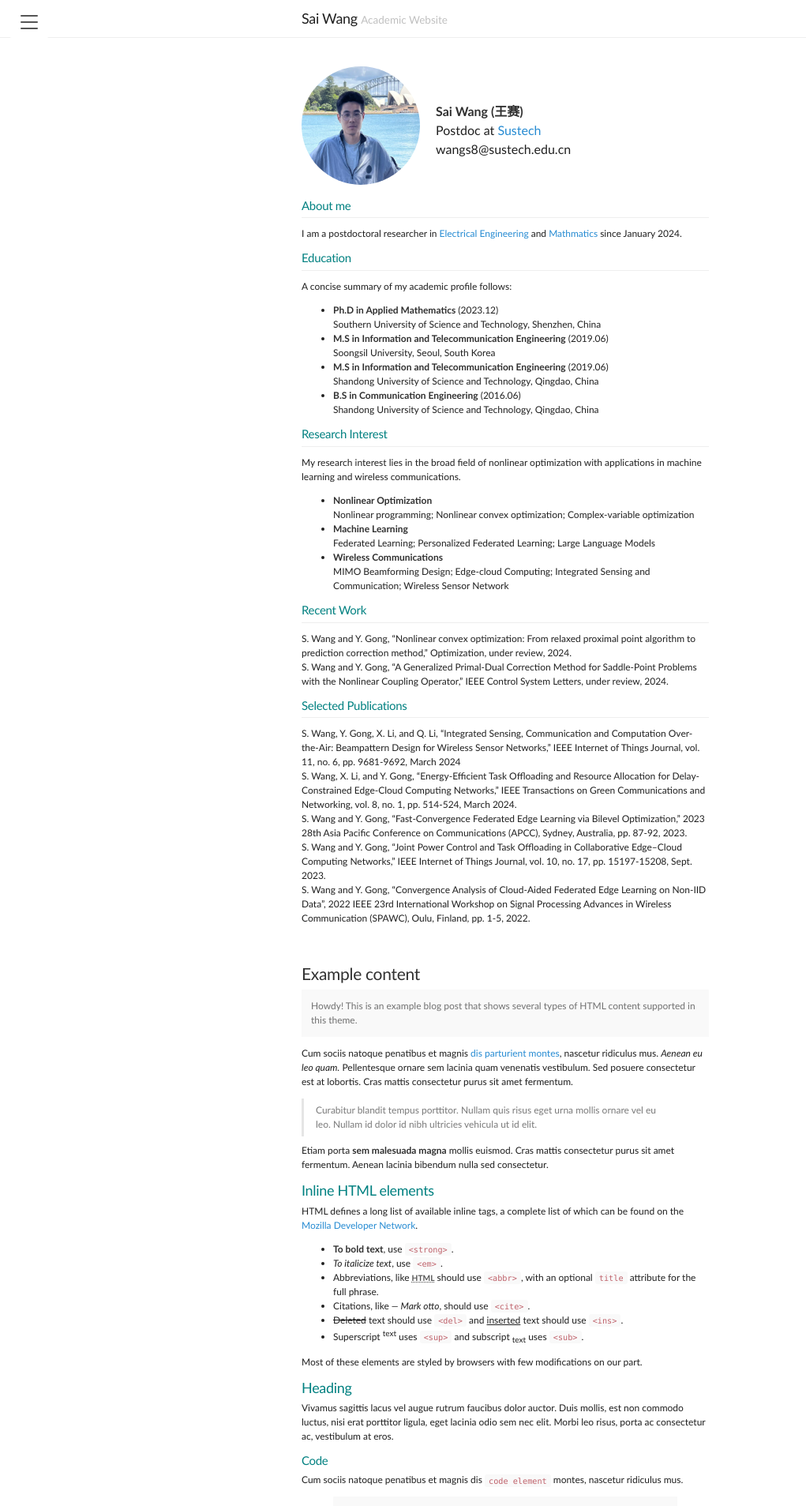
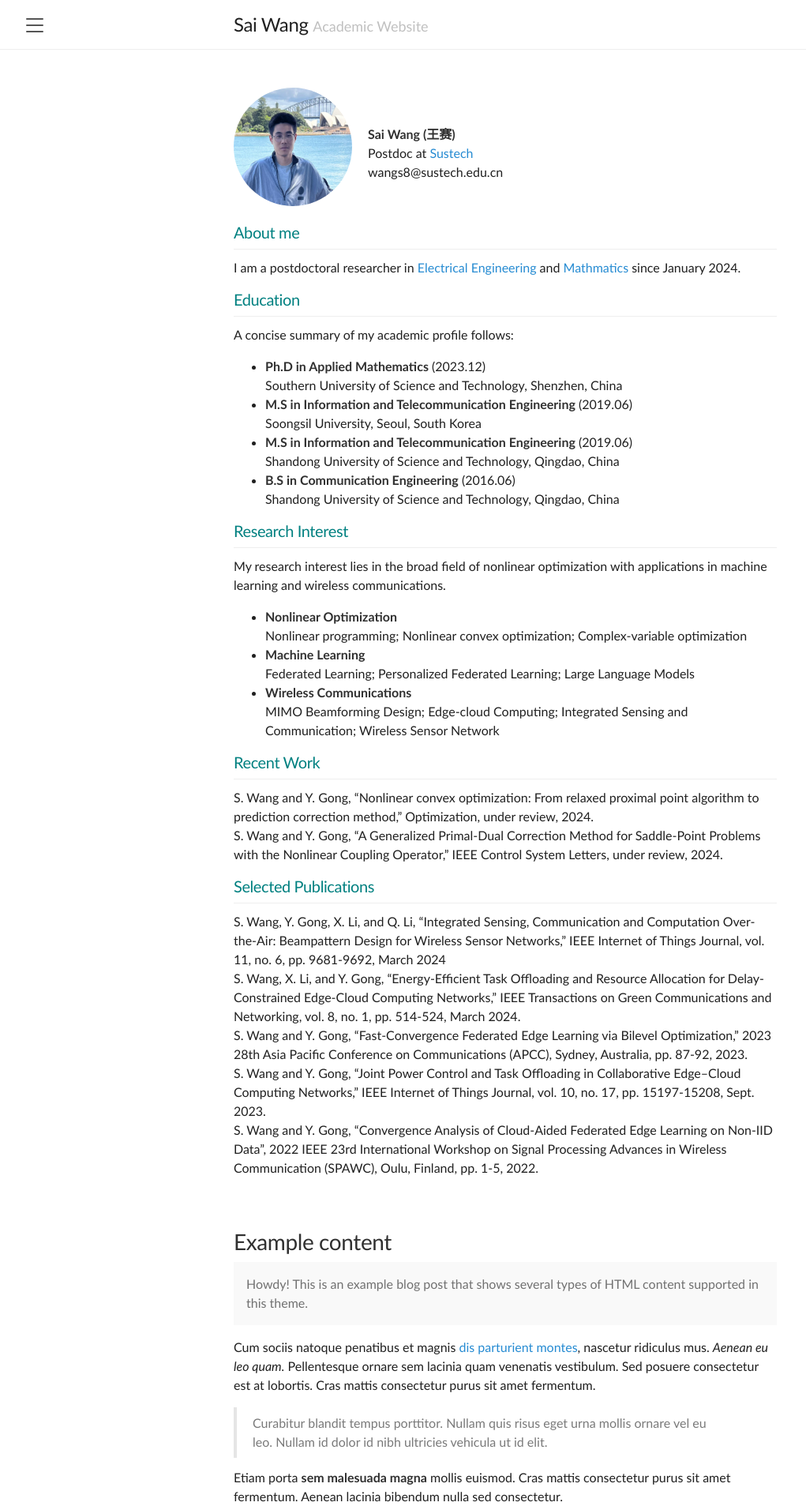
Before and after one commit to Alxendweb/alxendweb.github.io, a Jekyll site: the page built from index.html, in a window 1280 px wide. Shown: the top 1907 px of the page at 79% size, without its empty margins (0-1021 px from the left). Built offline with Jekyll 4.4.1, drawn with Linux system fonts in a browser that asks for light colours; the list of posts is cut into pages by our own code.

Commit message:
Update poole.css

```diff
--- a/public/css/poole.css
+++ b/public/css/poole.css
@@ -52,9 +52,9 @@ html {
   font-size: 12px;
   line-height: 1.5;
 }
-@media (min-width: 38em) {
+@media (min-width: 45em) {
   html {
-    font-size: 12px;
+    font-size: 16px;
   }
 }
 
```
